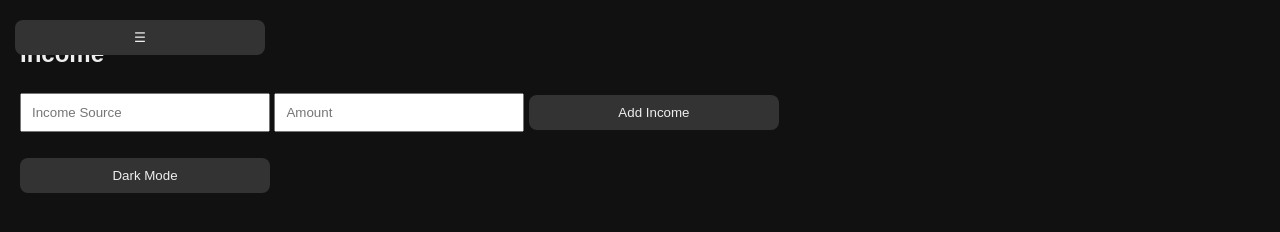
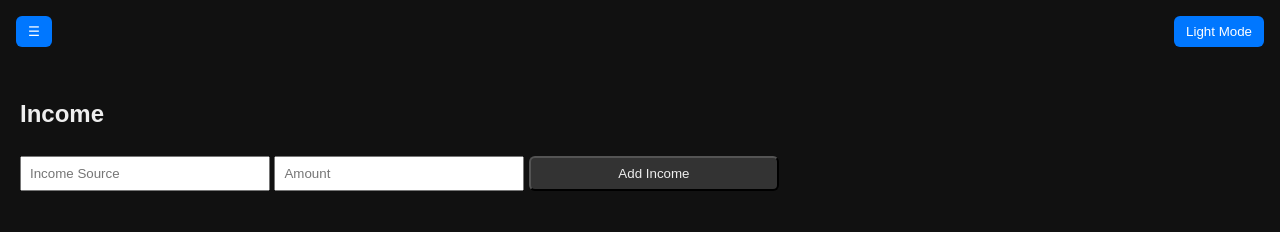
Before and after one commit to Shehu-Muhammad/PennyFlow, a plain HTML site: page index.html in a window 1280 px wide. Both pictures are taken after a click on the button "Dark Mode". Drawn offline with Linux system fonts and the light colour scheme.

Commit message:
fixed some styling

```diff
--- a/components/darkmode.js
+++ b/components/darkmode.js
@@ -1,7 +1,20 @@
-import { state, saveState } from '../state.js';
+// darkmode.js
+import { state, saveState, loadState } from '../state.js';
 
-document.getElementById('darkModeToggle')?.addEventListener('click', () => {
-  const enabled = document.body.classList.toggle('dark');
-  state.darkMode = enabled;
-  saveState();
+document.addEventListener('DOMContentLoaded', () => {
+  const darkBtn = document.getElementById('darkModeToggle');
+  if (!darkBtn) return;
+
+  loadState();
+
+  // Apply initial state
+  document.body.classList.toggle('dark', state.darkMode);
+  darkBtn.textContent = state.darkMode ? 'Light Mode' : 'Dark Mode';
+
+  darkBtn.addEventListener('click', () => {
+    state.darkMode = !state.darkMode;
+    document.body.classList.toggle('dark', state.darkMode);
+    darkBtn.textContent = state.darkMode ? 'Light Mode' : 'Dark Mode';
+    saveState();
+  });
 });
--- a/components/sidebar.js
+++ b/components/sidebar.js
@@ -1,9 +1,20 @@
-const sidebar = document.getElementById('menuBtn');
-const sidebarEl = document.getElementById('app-container') || document.getElementById('app');
+document.addEventListener('DOMContentLoaded', () => {
+  const menuBtn = document.getElementById('menuBtn');
+  const sidebar = document.getElementById('sidebar');
+  const app = document.getElementById('app');
 
-document.getElementById('menuBtn')?.addEventListener('click', () => {
-  const nav = document.getElementById('sidebar');
-  if (!nav) return;
+  if (!menuBtn || !sidebar || !app) return;
 
-  nav.classList.toggle('open');
+  menuBtn.addEventListener('click', (e) => {
+    e.stopPropagation();
+    sidebar.classList.toggle('open');
+    app.classList.toggle('shifted', sidebar.classList.contains('open'));
+  });
+
+  document.addEventListener('click', (e) => {
+    if (!sidebar.contains(e.target) && e.target !== menuBtn) {
+      sidebar.classList.remove('open');
+      app.classList.remove('shifted');
+    }
+  });
 });
--- a/css/charts.css
+++ /dev/null
@@ -1,5 +0,0 @@
-canvas {
-  max-width: 100%;
-  height: auto;
-  margin-top: 20px;
-}
--- a/css/components.css
+++ /dev/null
@@ -1,14 +0,0 @@
-.loader {
-  border: 4px solid #f3f3f3;
-  border-top: 4px solid #000;
-  border-radius: 50%;
-  width: 30px;
-  height: 30px;
-  animation: spin 1s linear infinite;
-  margin: 20px auto;
-}
-
-@keyframes spin {
-  0% { transform: rotate(0deg); }
-  100% { transform: rotate(360deg); }
-}
--- a/css/dark.css
+++ /dev/null
@@ -1,9 +0,0 @@
-body.dark {
-  background: #111;
-  color: #eee;
-}
-
-body.dark button {
-  background: #333;
-  color: #eee;
-}
--- a/css/forms.css
+++ /dev/null
@@ -1,12 +0,0 @@
-input, select, button {
-  padding: 10px;
-  margin: 5px 0;
-  width: 100%;
-  max-width: 250px;
-  box-sizing: border-box;
-}
-
-form button {
-  background: #000;
-  color: #fff;
-}
--- a/css/global.css
+++ b/css/global.css
@@ -1,17 +1,123 @@
+/* =========================
+   Base Styles
+========================= */
 body {
   font-family: Arial, sans-serif;
   background: #f4f4f4;
+  color: #000;
   margin: 0;
-  padding: 20px;
+  padding: 0;
+  display: flex; /* layout sidebar + content */
 }
 
-h1, h2 {
-  margin-bottom: 20px;
+#app {
+  flex-grow: 1;
+  margin-left: 0;
+  padding: 80px 20px 20px 20px; /* top padding for controls */
+  transition: margin-left 0.3s ease;
 }
 
-button {
-  padding: 10px 14px;
+/* =========================
+   Sidebar
+========================= */
+#sidebar {
+  position: fixed;
+  top: 0;
+  left: -200px; /* hidden by default */
+  width: 200px;
+  height: 100%;
+  background: #222;
+  color: #fff;
+  padding: 20px;
+  box-sizing: border-box;
+  transition: left 0.3s ease;
+  z-index: 1000;
+}
+
+#sidebar.open { left: 0; }
+
+#sidebar ul { list-style: none; padding: 0; margin-top: 45px }
+#sidebar li { margin: 1rem 0; }
+#sidebar a { color: #fff; text-decoration: none; display: block; }
+
+/* shift content when sidebar is open */
+#app.shifted { margin-left: 200px; }
+
+/* =========================
+   Top Controls
+========================= */
+#menuBtn {
+  position: fixed;
+  top: 1rem;
+  left: 1rem;
+  z-index: 1100;
+  padding: 8px 12px;
+  border-radius: 6px;
+  background-color: #0077ff;
+  color: #fff;
   border: none;
-  border-radius: 8px;
   cursor: pointer;
 }
+
+#darkModeToggle {
+  position: fixed;
+  top: 1rem;
+  right: 1rem;
+  z-index: 1100;
+  padding: 8px 12px;
+  border-radius: 6px;
+  background-color: #0077ff;
+  color: #fff;
+  border: none;
+  cursor: pointer;
+}
+
+/* =========================
+   Forms
+========================= */
+form input, form select, form button {
+  padding: 8px;
+  margin: 8px 0;
+  width: 100%;
+  max-width: 250px;
+  box-sizing: border-box;
+}
+
+button { border-radius: 6px; }
+
+/* =========================
+   Dark Mode
+========================= */
+body.dark {
+  background: #111;
+  color: #eee;
+}
+
+body.dark button {
+  background: #333;
+  color: #eee;
+}
+
+/* =========================
+   Loader & Canvas
+========================= */
+canvas {
+  max-width: 100%;
+  height: auto;
+  margin-top: 20px;
+}
+
+.loader {
+  border: 4px solid #f3f3f3;
+  border-top: 4px solid #000;
+  border-radius: 50%;
+  width: 30px;
+  height: 30px;
+  animation: spin 1s linear infinite;
+  margin: 20px auto;
+}
+
+@keyframes spin {
+  0% { transform: rotate(0deg); }
+  100% { transform: rotate(360deg); }
+}
--- a/css/sidebar.css
+++ /dev/null
@@ -1,28 +0,0 @@
-#menuBtn {
-  position: fixed;
-  top: 15px;
-  left: 15px;
-  z-index: 999;
-}
-
-#sidebar {
-  position: fixed;
-  top: 0;
-  left: -200px;
-  width: 180px;
-  height: 100%;
-  background: #222;
-  padding: 20px;
-  transition: 0.3s;
-}
-
-#sidebar.open {
-  left: 0;
-}
-
-#sidebar a {
-  display: block;
-  color: white;
-  margin-bottom: 15px;
-  text-decoration: none;
-}
--- a/index.html
+++ b/index.html
@@ -5,17 +5,26 @@
   <meta name="viewport" content="width=device-width, initial-scale=1.0">
   <title>PennyFlow</title>
   <link rel="stylesheet" href="css/global.css">
-  <link rel="stylesheet" href="css/dark.css">
-  <link rel="stylesheet" href="css/sidebar.css">
-  <link rel="stylesheet" href="css/forms.css">
-  <link rel="stylesheet" href="css/charts.css">
-  <link rel="stylesheet" href="css/components.css">
 </head>
 <body>
 
   <div id="app">
     <!-- SPA content injected here -->
   </div>
+
+<aside id="sidebar">
+  <ul>
+    <li><a href="#income" data-link="income">Income</a></li>
+    <li><a href="#budget" data-link="budget">Budget</a></li>
+    <li><a href="#safe-to-spend" data-link="safe-to-spend">Safe to Spend</a></li>
+    <li><a href="#insights" data-link="insights">Insights</a></li>
+    <li><a href="#transactions" data-link="transactions">Transactions</a></li>
+    <li><a href="#transactions-edit" data-link="transactions-edit">Edit Transaction</a></li>
+    <li><a href="#settings" data-link="settings">Settings</a></li>
+  </ul>
+</aside>
+
+
 
   <!-- Global controls -->
   <button id="menuBtn">☰</button>
--- a/router.js
+++ b/router.js
@@ -24,6 +24,12 @@ export function initRouter() {
       const page = e.target.getAttribute('data-link');
       history.pushState({}, '', `#${page}`);
       loadPage(page);
+
+    // Close sidebar and shift content
+    const sidebar = document.getElementById('sidebar');
+    const app = document.getElementById('app');
+    sidebar.classList.remove('open');
+    app.classList.remove('shifted');
     }
   });
 
```
